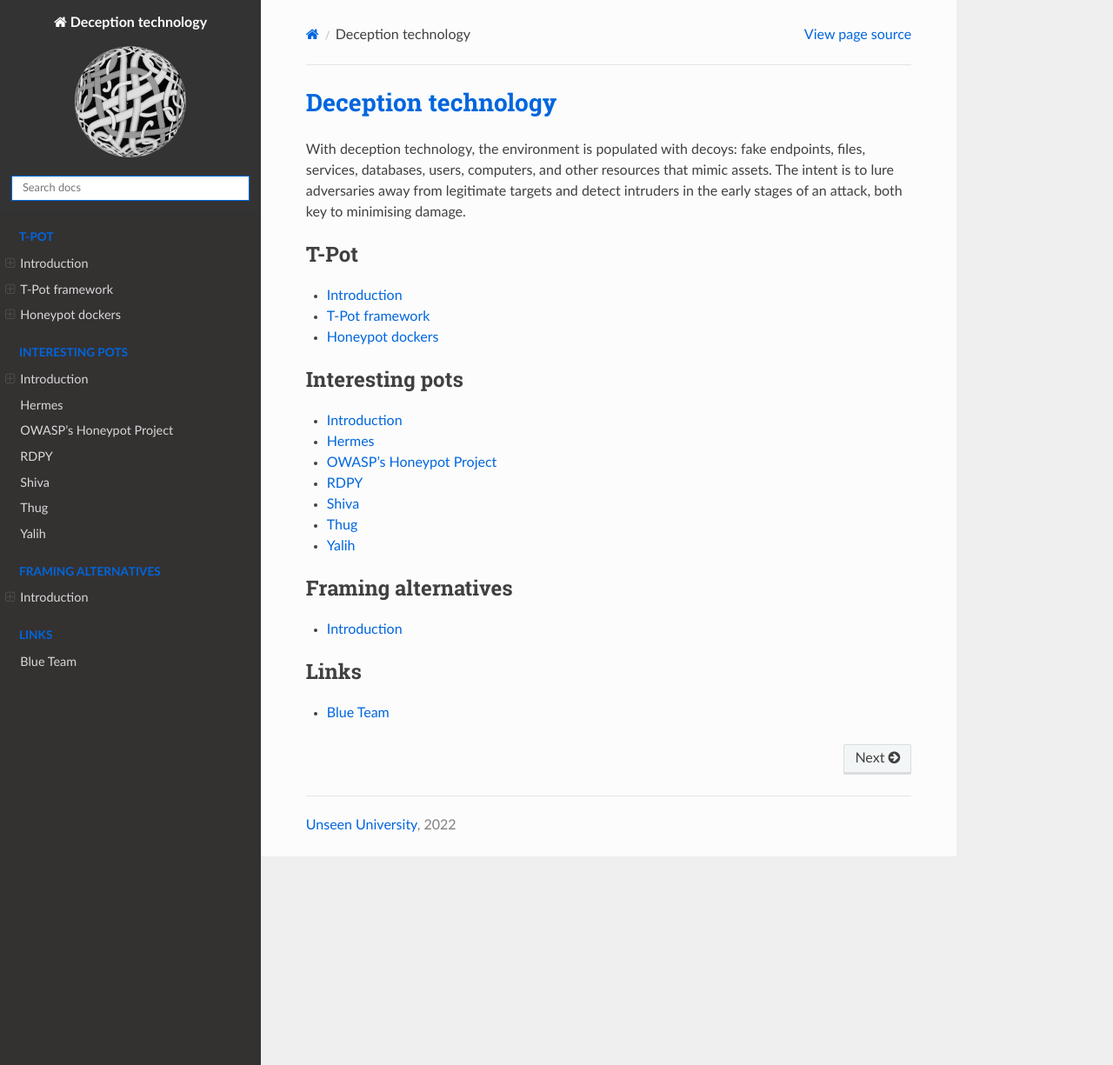
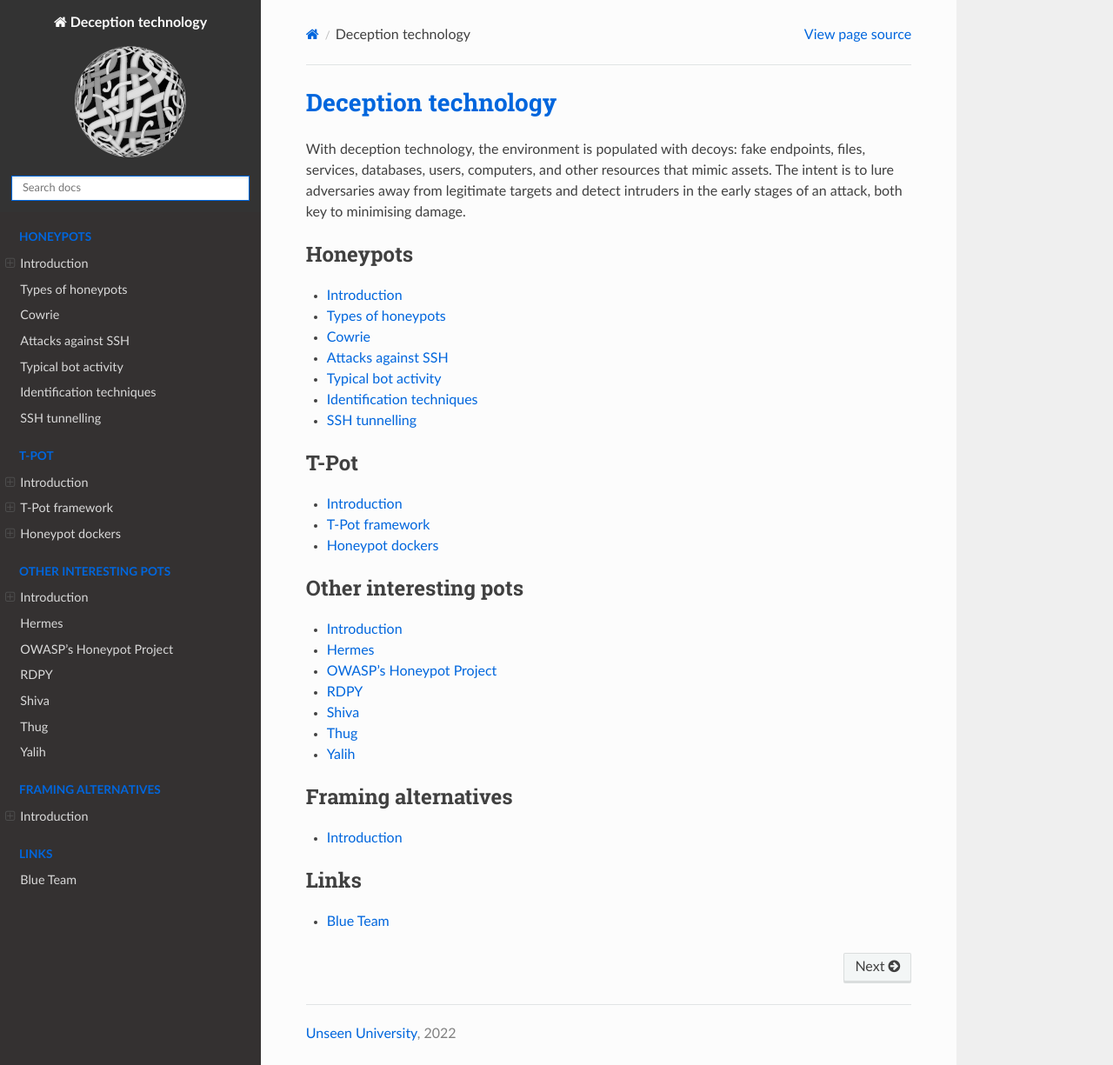
Before and after one commit to tymyrddin/blue-honey, a Sphinx documentation site: the page built from source/index.rst, in a window 1280 px wide and 1225 px high. Shown: the whole window at 87% size. Built offline with Sphinx 7.4.7 and the Read the Docs theme 2.0.0, drawn with Linux system fonts in a browser that asks for light colours.

Commit message:
Types etc.

```diff
--- /dev/null
+++ b/source/docs/honey/README.md
@@ -0,0 +1,25 @@
+| ![Introduction To Honeypots](../../_static/images/bannerhq.png)
+|:--:|
+| [THM: Introduction To Honeypots](https://tryhackme.com/room/introductiontohoneypots) |
+
+# Introduction
+
+## What?
+
+A honeypot is a deliberately vulnerable security tool designed to attract attackers and record the actions of
+adversaries.
+
+## Why?
+
+Honeypots can be used in a defensive role to alert administrators of potential breaches and to distract attackers
+away from real infrastructure. Honeypots are also used to collect data on the tools and techniques of adversaries
+and assist with generating effective defensive measures.
+
+## How?
+
+* [Types of honeypots](types.md)
+* [Cowrie](cowrie.md)
+* [Attacks against SSH](ssh.md)
+* [Typical bot activity](bots.md)
+* [Identification techniques](ident.md)
+* [SSH tunnelling](tunnels.md)
--- /dev/null
+++ b/source/docs/honey/bots.md
@@ -0,0 +1 @@
+# Typical bot activity
--- /dev/null
+++ b/source/docs/honey/cowrie.md
@@ -0,0 +1 @@
+# Cowrie
--- /dev/null
+++ b/source/docs/honey/ident.md
@@ -0,0 +1 @@
+# Identification techniques
--- /dev/null
+++ b/source/docs/honey/ssh.md
@@ -0,0 +1 @@
+# Attacks against SSH
--- /dev/null
+++ b/source/docs/honey/tunnels.md
@@ -0,0 +1 @@
+# SSH tunnelling
--- /dev/null
+++ b/source/docs/honey/types.md
@@ -0,0 +1 @@
+# Types of honeypots
--- a/source/index.rst
+++ b/source/index.rst
@@ -4,6 +4,19 @@ Deception technology
 With deception technology, the environment is populated with decoys: fake endpoints, files, services, databases, users,
 computers, and other resources that mimic assets. The intent is to lure adversaries away from legitimate targets
 and detect intruders in the early stages of an attack, both key to minimising damage.
+
+.. toctree::
+   :maxdepth: 1
+   :includehidden:
+   :caption: Honeypots
+
+   docs/honey/README.md
+   docs/honey/types.md
+   docs/honey/cowrie.md
+   docs/honey/ssh.md
+   docs/honey/bots.md
+   docs/honey/ident.md
+   docs/honey/tunnels.md
 
 .. toctree::
    :maxdepth: 1
@@ -17,7 +30,7 @@ and detect intruders in the early stages of an attack, both key to minimising da
 .. toctree::
    :maxdepth: 1
    :includehidden:
-   :caption: Interesting pots
+   :caption: Other interesting pots
 
    docs/pots/README.md
    docs/pots/hermes.md
```
Also changed, not shown: source/_static/images/bannerhq.png (added).
